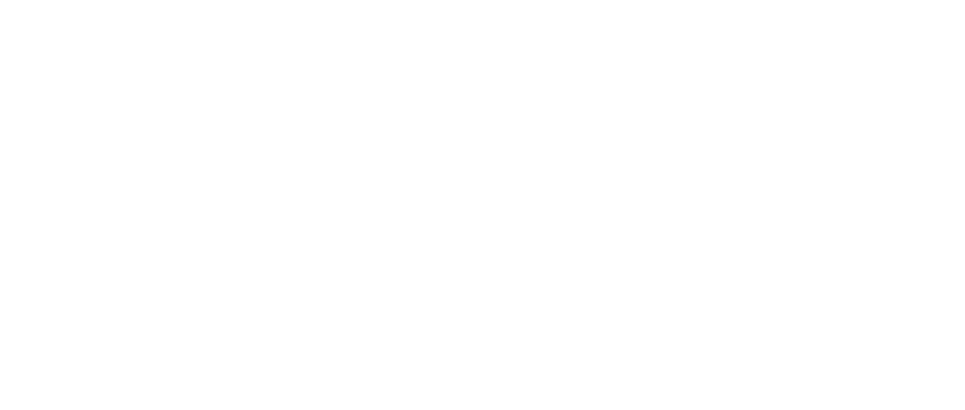
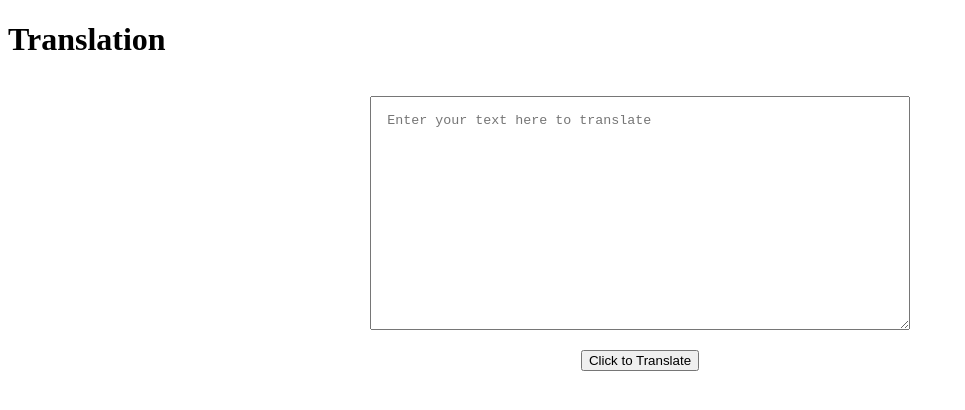
Before and after one commit to akankshadhabale/lesson4-assignment, a plain HTML site: page index.html in a window 1280 px wide. Shown: the whole page, without its empty margins (0-965 px from the left). Drawn offline with Linux system fonts and the light colour scheme.

Commit message:
added js file and textarea ,button

```diff
--- a/app.js
+++ b/app.js
@@ -0,0 +1,3 @@
+var inputText=document.querySelector("#txt-input");
+
+console.log(inputText.value);
--- a/index.html
+++ b/index.html
@@ -5,8 +5,17 @@
     <meta http-equiv="X-UA-Compatible" content="IE=edge">
     <meta name="viewport" content="width=device-width, initial-scale=1.0">
     <title>lesson4-assignment</title>
+    <link href="style.css" rel="stylesheet" >
+
 </head>
 <body>
+    <h1>Translation</h1>
+    <div class="txtareadiv">
+    <textarea id="txt-input" placeholder="Enter your text here to translate"></textarea>
+    </div>
+    <div class="btnholderdiv">
+        <button id="btnholder">Click to Translate</button>
+    </div>
     <script src="app.js" type="text/javascript"></script>
 </body>
 </html>
--- /dev/null
+++ b/style.css
@@ -0,0 +1,19 @@
+textarea{
+
+    height:25vh;
+    width:40%;
+    margin:1rem;
+    padding:1rem;
+}
+
+.txtareadiv{
+    display:block;
+    text-align: center;
+
+}
+.btnholderdiv{
+    display: block;
+
+    align-items: center;
+    text-align: center;
+}
```
